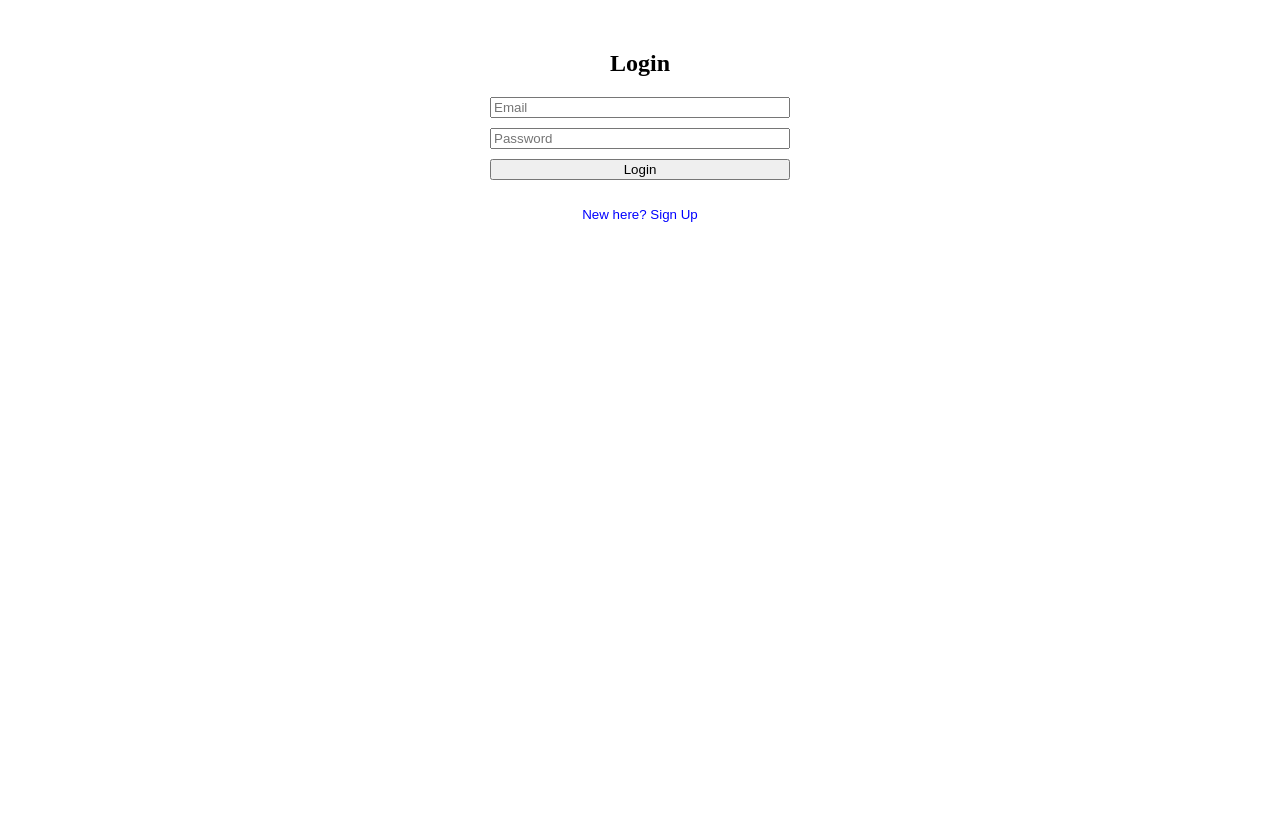
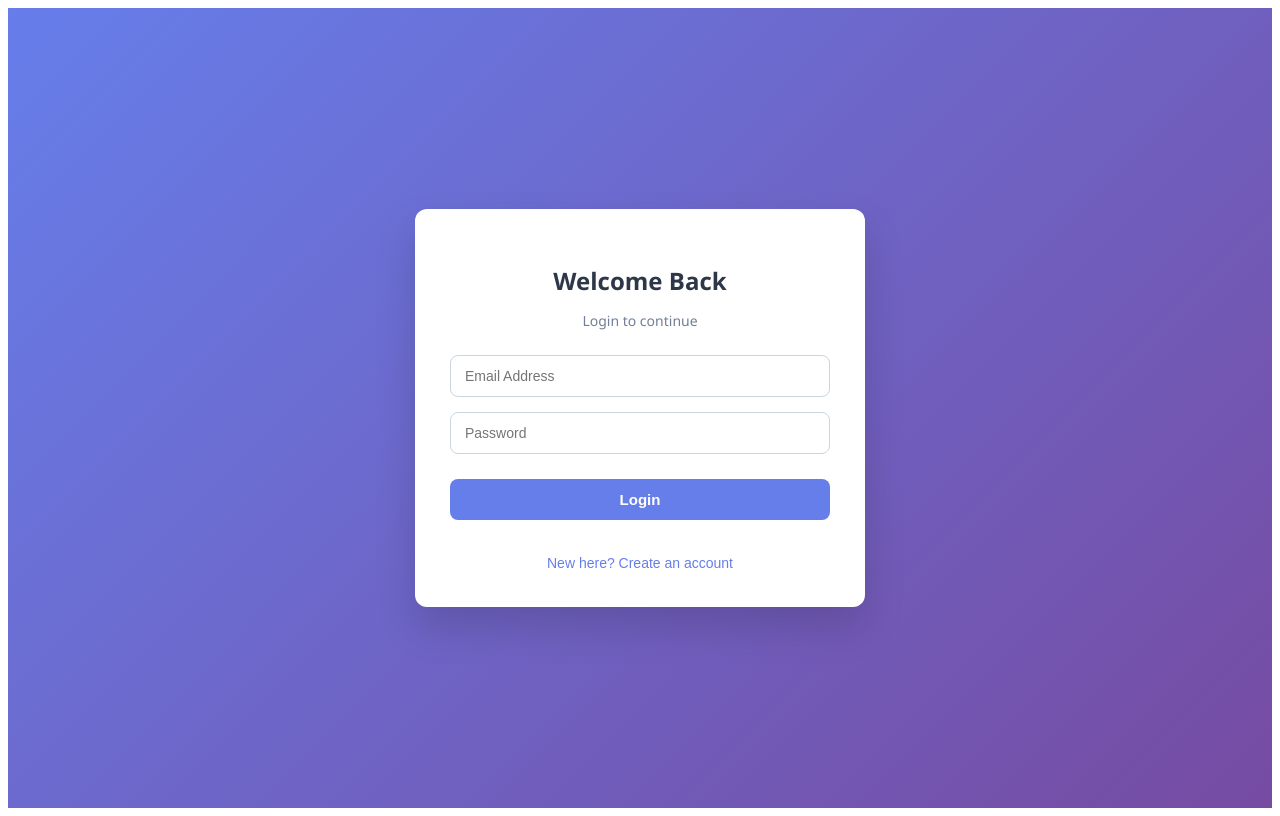
Before and after one commit to Swapnilbhattacharya/Med_Manager, a React (Create React App) app: page / in a window 1280 px wide. Built offline with nearby package versions, Linux system fonts and the light colour scheme; no server answers.

Commit message:
beautified login page

```diff
--- a/src/pages/login.jsx
+++ b/src/pages/login.jsx
@@ -12,10 +12,10 @@ export default function Login() {
     try {
       if (isSignUp) {
         await signUpUser(email, password, name);
-        alert("Account Created!");
+        alert("Account Created Successfully!");
       } else {
         await loginUser(email, password);
-        alert("Logged in!");
+        alert("Logged in Successfully!");
       }
     } catch (error) {
       alert(error.message);
@@ -23,33 +23,123 @@ export default function Login() {
   };
 
   return (
-    <div style={{ maxWidth: "300px", margin: "50px auto", textAlign: "center" }}>
-      <h2>{isSignUp ? "Join Family" : "Login"}</h2>
-      <form onSubmit={handleSubmit} style={{ display: "flex", flexDirection: "column", gap: "10px" }}>
+    <div style={styles.page}>
+      <div style={styles.card}>
+        <h2 style={styles.title}>
+          {isSignUp ? "Create Account" : "Welcome Back"}
+        </h2>
+        <p style={styles.subtitle}>
+          {isSignUp
+            ? "Join us and start your journey"
+            : "Login to continue"}
+        </p>
 
+        <form onSubmit={handleSubmit} style={styles.form}>
           {isSignUp && (
             <input
-            type="text" placeholder="Your Name" value={name}
-            onChange={(e) => setName(e.target.value)} required
+              type="text"
+              placeholder="Full Name"
+              value={name}
+              onChange={(e) => setName(e.target.value)}
+              required
+              style={styles.input}
             />
           )}
 
           <input
-          type="email" placeholder="Email" value={email}
-          onChange={(e) => setEmail(e.target.value)} required
+            type="email"
+            placeholder="Email Address"
+            value={email}
+            onChange={(e) => setEmail(e.target.value)}
+            required
+            style={styles.input}
           />
 
           <input
-          type="password" placeholder="Password" value={password}
-          onChange={(e) => setPassword(e.target.value)} required
+            type="password"
+            placeholder="Password"
+            value={password}
+            onChange={(e) => setPassword(e.target.value)}
+            required
+            style={styles.input}
           />
 
-        <button type="submit">{isSignUp ? "Sign Up" : "Login"}</button>
+          <button type="submit" style={styles.primaryBtn}>
+            {isSignUp ? "Sign Up" : "Login"}
+          </button>
         </form>
 
-      <button onClick={() => setIsSignUp(!isSignUp)} style={{ marginTop: "10px", background: "none", border: "none", color: "blue", cursor: "pointer" }}>
-        {isSignUp ? "Have an account? Login" : "New here? Sign Up"}
+        <button
+          onClick={() => setIsSignUp(!isSignUp)}
+          style={styles.switchBtn}
+        >
+          {isSignUp
+            ? "Already have an account? Login"
+            : "New here? Create an account"}
         </button>
+      </div>
     </div>
   );
 }
+
+const styles = {
+  page: {
+    minHeight: "100vh",
+    background: "linear-gradient(135deg, #667eea, #764ba2)",
+    display: "flex",
+    justifyContent: "center",
+    alignItems: "center",
+    fontFamily: "Segoe UI, sans-serif",
+  },
+  card: {
+    background: "#ffffff",
+    padding: "35px",
+    borderRadius: "12px",
+    width: "100%",
+    maxWidth: "380px",
+    boxShadow: "0 20px 40px rgba(0,0,0,0.15)",
+    textAlign: "center",
+  },
+  title: {
+    marginBottom: "8px",
+    fontSize: "24px",
+    fontWeight: "600",
+    color: "#2d3748",
+  },
+  subtitle: {
+    marginBottom: "25px",
+    color: "#718096",
+    fontSize: "14px",
+  },
+  form: {
+    display: "flex",
+    flexDirection: "column",
+    gap: "15px",
+  },
+  input: {
+    padding: "12px 14px",
+    borderRadius: "8px",
+    border: "1px solid #cbd5e0",
+    fontSize: "14px",
+    outline: "none",
+  },
+  primaryBtn: {
+    marginTop: "10px",
+    padding: "12px",
+    borderRadius: "8px",
+    border: "none",
+    background: "#667eea",
+    color: "#fff",
+    fontSize: "15px",
+    fontWeight: "600",
+    cursor: "pointer",
+  },
+  switchBtn: {
+    marginTop: "18px",
+    background: "none",
+    border: "none",
+    color: "#667eea",
+    fontSize: "14px",
+    cursor: "pointer",
+  },
+};
```
Lines whose indentation alone changed are shown as unchanged.
